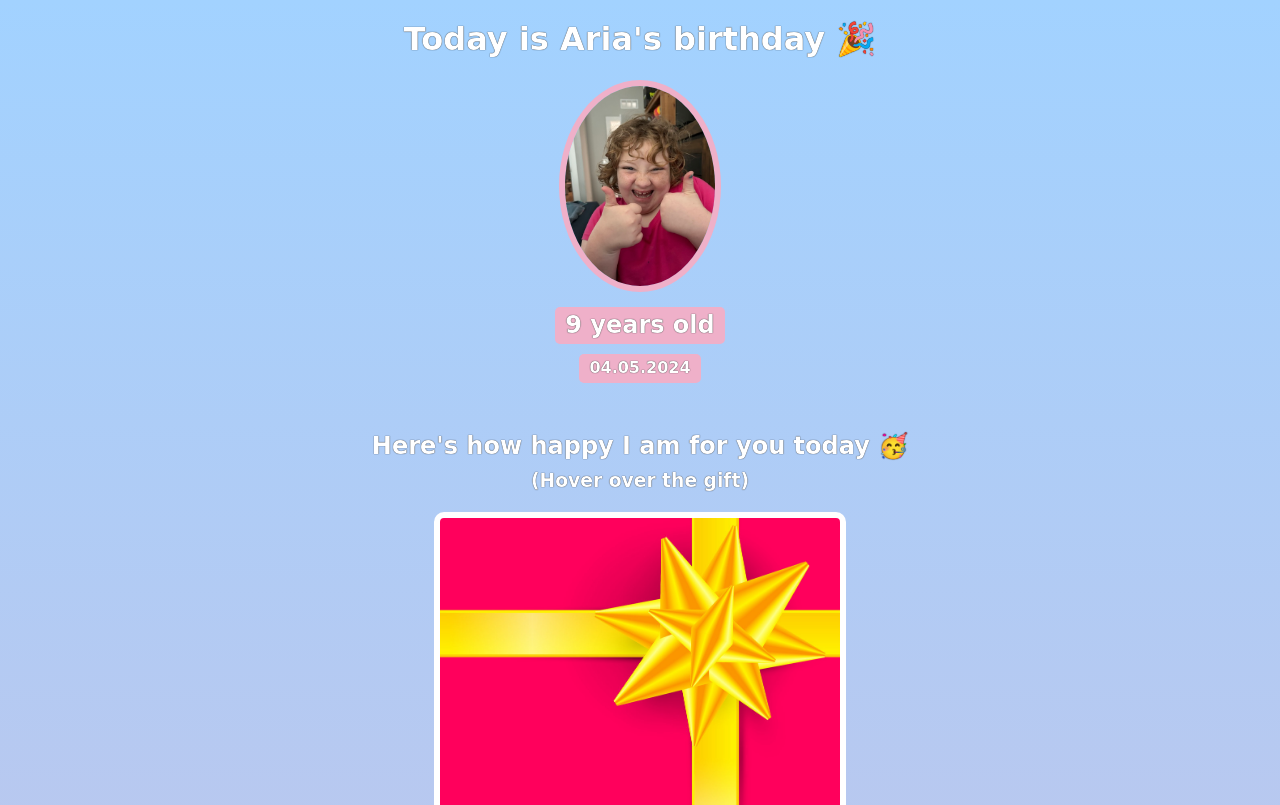
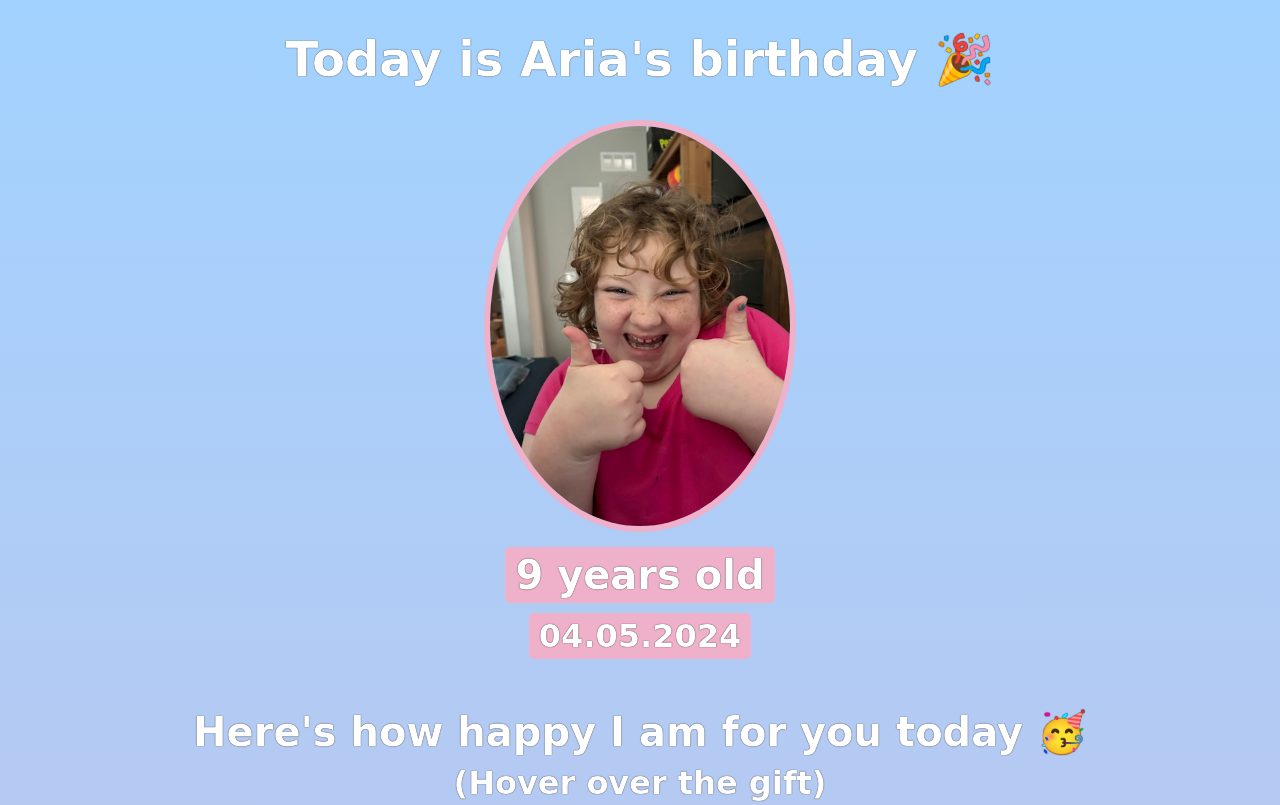
Before and after one commit to levipowis/happy-birthday, a website built with Vite: page index.html in a window 1280 px wide. Shown: the top 805 px of the page. Built offline with nearby package versions, Linux system fonts and the light colour scheme; a web font is replaced by a local one.

Commit message:
Increase size of all font

```diff
--- a/styles.css
+++ b/styles.css
@@ -9,8 +9,12 @@ h1, h2, h3, h4, p {
     text-shadow: 0 0 1px black;
 }
 
+h1 {
+    font-size: 3em;
+}
+
 #bff-img {
-    width: 150px;
+    width: 300px;
     border-radius: 50%;
     border: 6px solid #EFB0C9;
     margin-bottom: 10px;
@@ -18,6 +22,7 @@ h1, h2, h3, h4, p {
 
 #bday-age {
     background: #EFB0C9;
+    font-size: 2.5em;
     padding: 5px 10px;
     border-radius: 5px;
     margin: 5px 0 10px 0;
@@ -25,6 +30,7 @@ h1, h2, h3, h4, p {
 
 #bday-date {
     margin: 0;
+    font-size: 2em;
     background: #EFB0C9;
     padding: 5px 10px;
     border-radius: 5px;
@@ -42,10 +48,12 @@ h1, h2, h3, h4, p {
 
 .gift-title {
     margin-bottom: 10px;
+    font-size: 2.5em
 }
 
 .gift-hint {
     margin-top: 0;
+    font-size: 2em;
 }
 
 #gift-img-bday {
```
